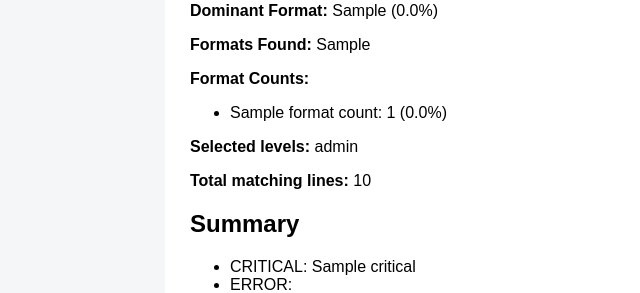
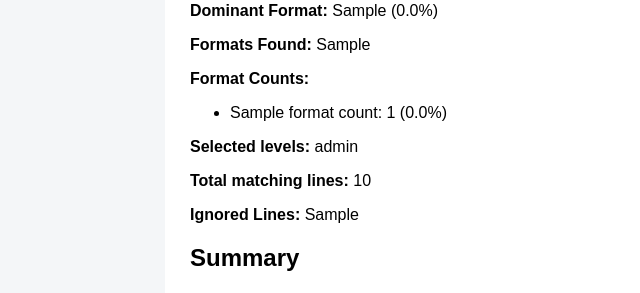
Before and after one commit to sattarab54/web_log_analyzer, a Flask app: template templates/results.html in a window 1280 px wide. Shown: the part 315-608 px from the top of the page, without its empty margins (0-640 px from the left). Run offline with Flask 3, Linux system fonts and the light colour scheme; the template is opened without the code that fills it: most values are stand-ins (such as "Sample title", 1, 10 or a date in 2020).

Commit message:
Add ignored line tracking

```diff
--- a/app.py
+++ b/app.py
@@ -194,10 +194,12 @@ def index():
         else:
             detected_format = "unknown"
 
+        ignored_lines = 0
         processed_lines = []
 
         for line in lines:
             if not line.strip():
+                ignored_lines += 1
                 continue
 
             line_format = detect_log_format(line)
@@ -209,6 +211,8 @@ def index():
 
             if line:
                 processed_lines.append(line)
+            else:
+                ignored_lines += 1
 
         lines = processed_lines
 
@@ -484,6 +488,7 @@ def index():
             keyword=keyword,
             results=results,
             total=len(results),
+            ignored_lines=ignored_lines,
             selected_levels=selected_levels,
             summary=summary,
             case_sensitive=case_sensitive,
--- a/templates/results.html
+++ b/templates/results.html
@@ -38,6 +38,7 @@
     </ul>
     <p><strong>Selected levels:</strong> {{ selected_levels | join(", ") }}</p>
     <p><strong>Total matching lines:</strong> {{ total }}</p>
+    <p><strong>Ignored Lines:</strong> {{ ignored_lines }}</p>
 
     <h2>Summary</h2>
     <ul>
```
